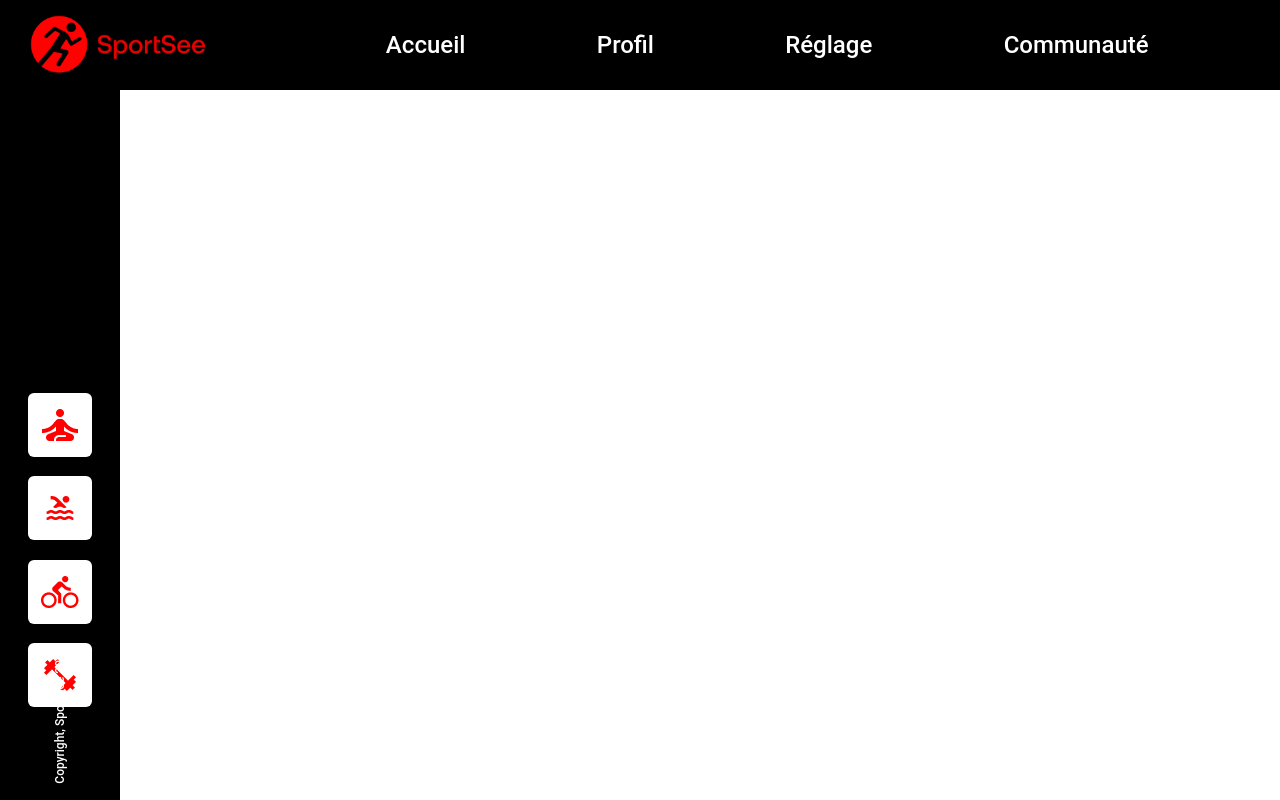
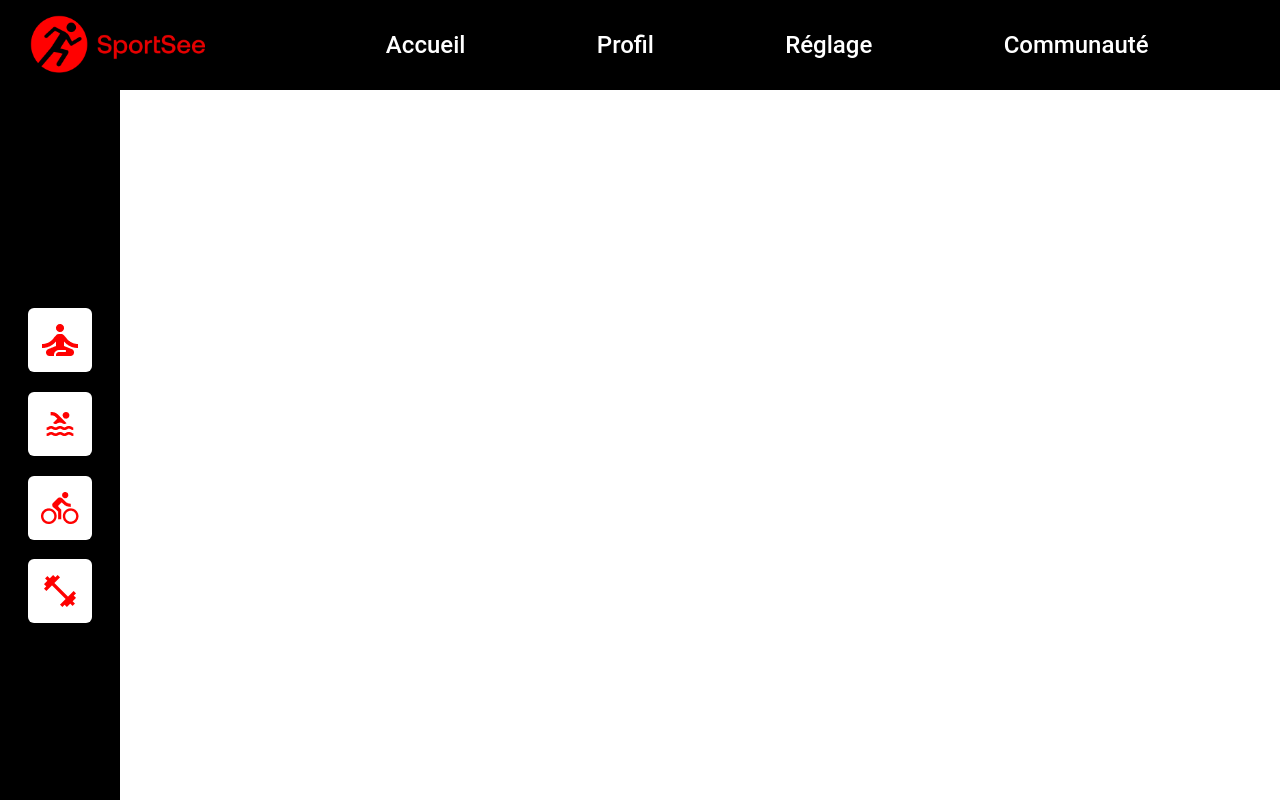
Before and after one commit to LouisMichelin/OLDProjet12-SportSee, a React (Create React App) app: page / in a window 1280 px wide. Shown: the top 800 px of the page. Built offline with nearby package versions, Linux system fonts and the light colour scheme.

Commit message:
Lateral Bar : Dimensions updated

```diff
--- a/src/components/Lateral/Lateral.scss
+++ b/src/components/Lateral/Lateral.scss
@@ -6,7 +6,7 @@
    display: flex;
    flex-direction: column;
    align-items: center;
-   justify-content: center;
+   justify-content: space-evenly;
 }
 
 .LateralButtons {
@@ -14,6 +14,7 @@
    flex-direction: column;
    justify-content: space-between;
    height: 315px;
+   margin-top: 100px;
 }
 
 .LateralCopyright {
@@ -21,4 +22,5 @@
    font-weight: 500;
    font-size: 12px;
    rotate: 270deg;
+   margin-top: 150px;
 }
--- a/src/index.jsx
+++ b/src/index.jsx
@@ -5,7 +5,6 @@ import * as ReactDOM from "react-dom/client";
 import "./index.scss";
 import App from "./pages/App.jsx";
 import Header from "./components/Header/Header.jsx";
-// import reportWebVitals from "./reportWebVitals";
 
 const root = ReactDOM.createRoot(document.getElementById("root"));
 root.render(
@@ -14,8 +13,3 @@ root.render(
       <App />
    </React.StrictMode>
 );
-
-// If you want to start measuring performance in your app, pass a function
-// to log results (for example: reportWebVitals(console.log))
-// or send to an analytics endpoint. Learn more: https://bit.ly/CRA-vitals
-// reportWebVitals();
```
